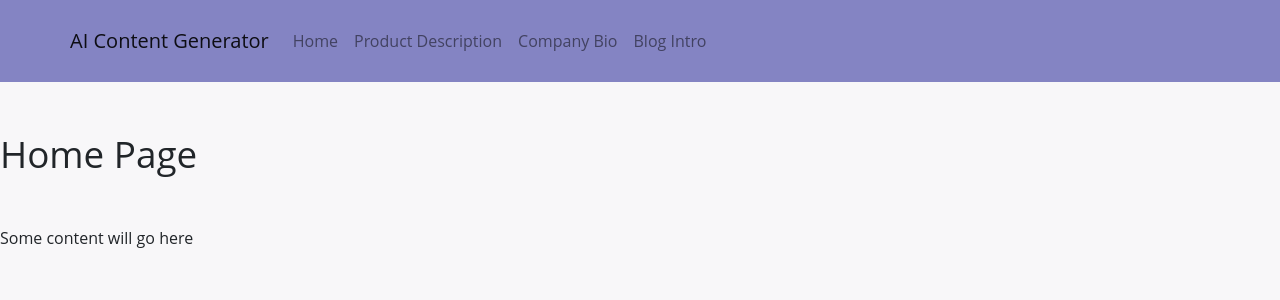
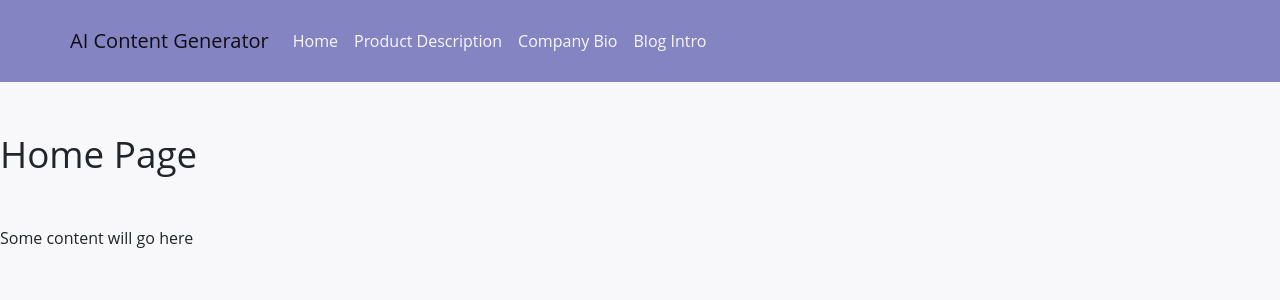
Before and after one commit to ash1eygrace/ai-content, a React (Create React App) app in the folder copyai/: page / in a window 1280 px wide. Shown: the top 300 px of the page. Built offline with nearby package versions, Linux system fonts and the light colour scheme.

Commit message:
Change nav menu items color to white

```diff
--- a/copyai/src/App.css
+++ b/copyai/src/App.css
@@ -40,7 +40,7 @@ p{
   background-color: #8484c3;
   padding: 1%;
 }
-.nav-item > a{
+.navbar-light .navbar-nav .nav-link{
   color: #F8F7F9;
 }
 .container{
```
